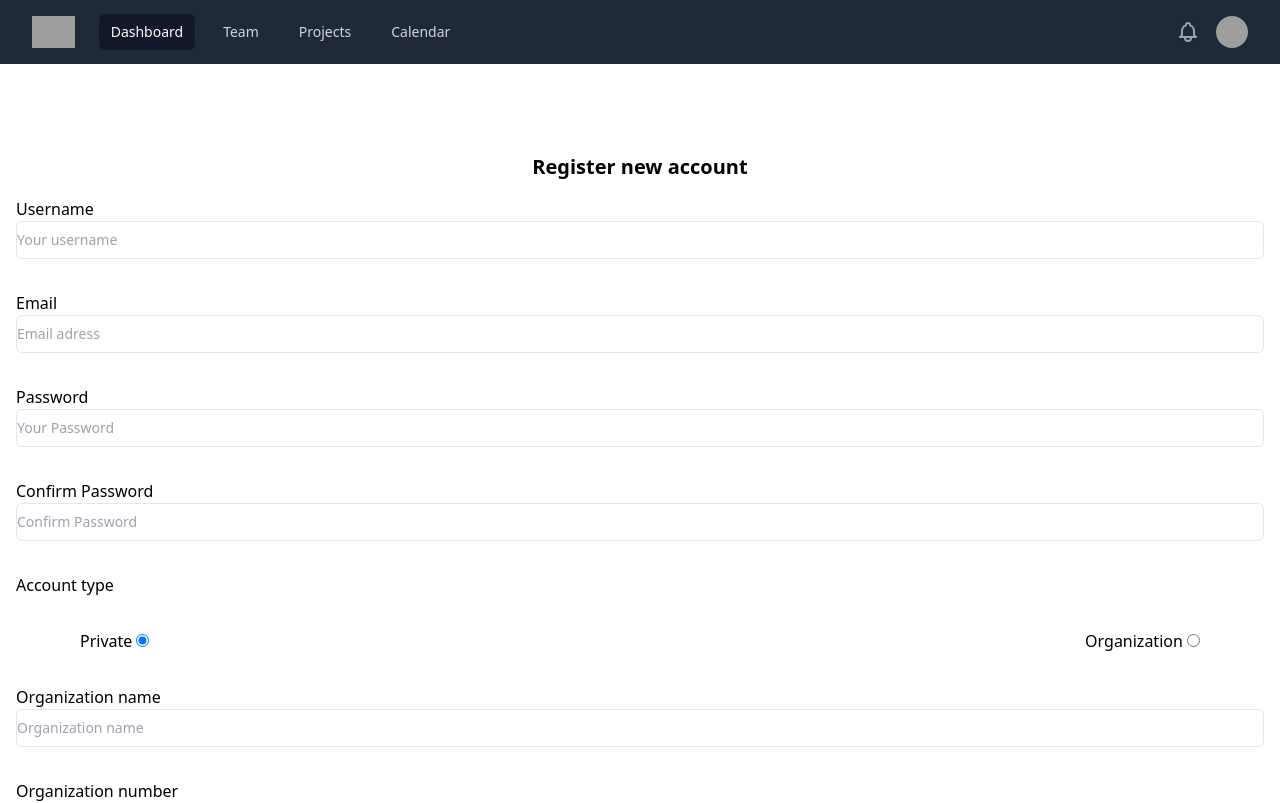
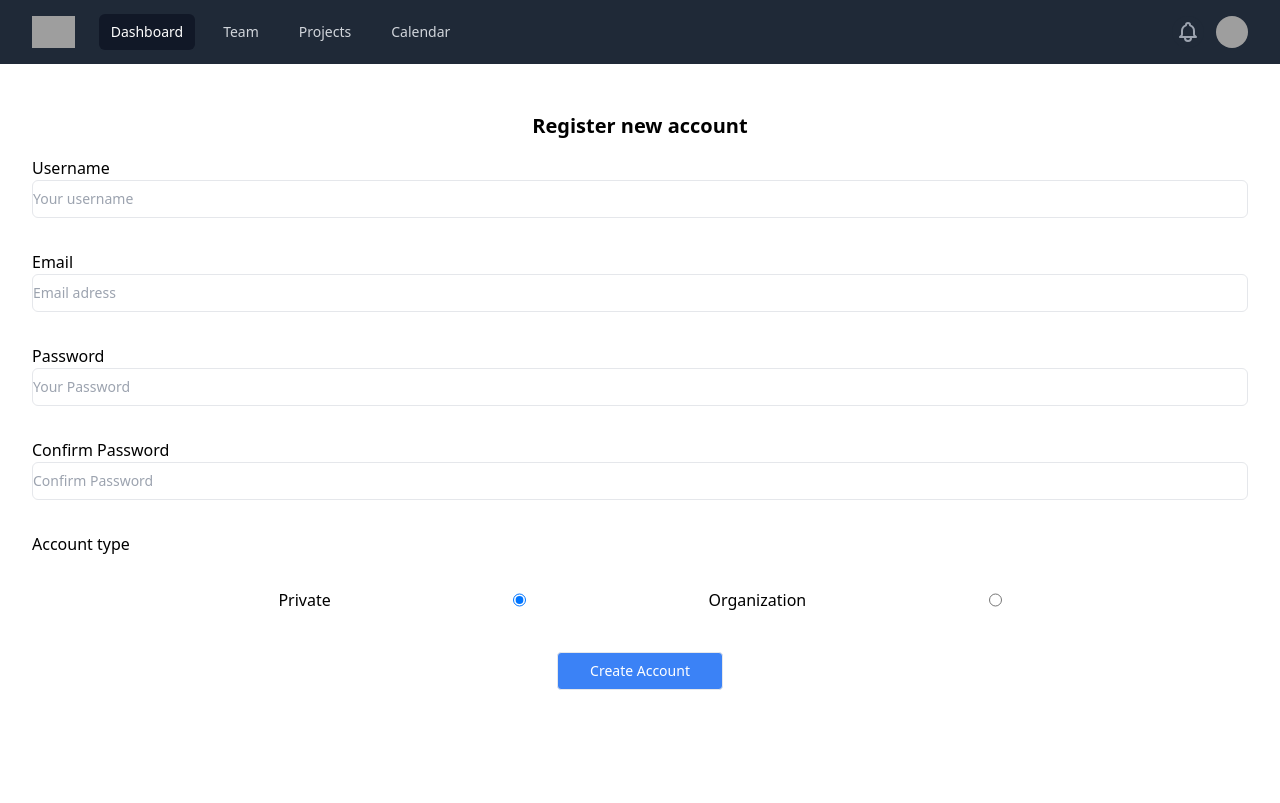
Before and after one commit to thedyze/auctionsite, a React (Vite) app in the folder frontend/: page /registration in a window 1280 px wide. Shown: the top 803 px of the page. Built offline with nearby package versions, Linux system fonts and the light colour scheme; grey boxes are pictures that could not be loaded.

Commit message:
Toggle for Organization input fields

```diff
--- /dev/null
+++ b/frontend/src/components/RegOrg.jsx
@@ -0,0 +1,50 @@
+import React, { Component } from "react";
+
+const inputStyle = `w-full py-2 mb-8 text-primary border rounded-md outline-none text-sm transition duration-150 ease-in-out `
+
+class RegOrg extends Component {
+  constructor(props) {
+
+    super(props);
+    this.state = {
+      toggle: false
+    };
+
+    this.toggleState = this.toggleState.bind(this);
+
+  }
+
+  toggleState() {
+    this.setState({
+      toggle: !this.state.toggle
+    });
+  }
+
+  render() {
+    const { toggle } = this.state;
+
+    return (
+      <> <div className={`flex justify-evenly w-full px-16 mt-8 my-8`}>
+        <label>Private </label>
+        <input type="radio" name="private" checked={!this.state.toggle} onChange={this.toggleState} />
+        <label>Organization </label>
+        <input type="radio" name="organization" checked={this.state.toggle} onChange={this.toggleState} />
+      </div>
+        {toggle &&
+          <>
+            <div className={`w-full`}>
+              <label>Organization name</label>
+              <input className={inputStyle} type="org-name" placeholder="Organization name" required></input>
+            </div>
+            <div className={`w-full`}>
+              <label>Organization number</label>
+              <input className={inputStyle} type="org-nr" placeholder="Organization number" required></input>
+            </div>
+          </>
+        }
+      </>
+    );
+  }
+}
+
+export default RegOrg;
--- a/frontend/src/pages/Registration.jsx
+++ b/frontend/src/pages/Registration.jsx
@@ -1,18 +1,19 @@
+import RegOrg from '../components/RegOrg';
+
 
 export const Registration = () => {
 
-
   const handleFormSubmit = (e) => {
     e.preventDefault();
-
   };
 
-  const formStyle = `h-screen flex flex-col justify-center items-center p-4 mt-12 my-12`
+
+  const formStyle = `flex flex-col justify-center items-center px-8`
   const formElementStyle = `w-full`
-  const radioElementStyle = `flex justify-between w-full px-16 mt-8 my-8`
   const inputStyle = `w-full py-2 mb-8 text-primary border rounded-md outline-none text-sm transition duration-150 ease-in-out `
-  const buttonStyle = `bg-blue-500 hover:bg-blue-700 my-4 py-2 px-4 text-sm text-white rounded border border-green focus:outline-none focus:border-green-dark`
-  const h1 = `font-bold text-xl items-center p-4 pt-12 mt-12 `
+  const buttonStyle = `bg-blue-500 hover:bg-blue-700 my-2 py-2 px-8 text-sm text-white rounded border border-green focus:outline-none focus:border-green-dark`
+  const h1 = `font-bold text-xl items-center p-4 mt-8 `
+
 
 
   return <div>
@@ -20,52 +21,33 @@ export const Registration = () => {
     <form className={formStyle} onSubmit={handleFormSubmit}>
       <h1 className={h1}>Register new account</h1>
       <div className={formElementStyle}>
-        <label for="username">Username </label>
+        <label>Username </label>
         <input className={inputStyle} type="username" placeholder="Your username" required></input>
       </div>
       <div className={formElementStyle}>
-        <label for="email">Email </label>
+        <label>Email </label>
         <input className={inputStyle} type="email" placeholder="Email adress" required></input>
       </div>
       <div className={formElementStyle}>
-        <label for="password">Password</label>
+        <label>Password</label>
         <input className={inputStyle} type="password" placeholder="Your Password" required></input>
       </div>
       <div className={formElementStyle}>
-        <label for="confirm-password">Confirm Password</label>
+        <label>Confirm Password</label>
         <input className={inputStyle} type="password" placeholder="Confirm Password" required></input>
       </div>
 
       <div className={formElementStyle}>
-        <label for="account">Account type </label>
-        <div className={radioElementStyle}>
-          <div>
-          <label class="container">Private </label>
-          <input type="radio" checked={true} />
-          <span class="checkmark"></span>
-          </div>
-          <div>
-          <label class="container">Organization </label>
-          <input type="radio" />
-          <span class="checkmark"></span>
-          </div>
+        <label>Account type </label>
+        <div className='flex flex-wrap content-center'>
+            <RegOrg />
         </div>
       </div>
 
-      <div className={formElementStyle}>
-        <label for="org-name">Organization name</label>
-        <input className={inputStyle} type="org-name" placeholder="Organization name" required></input>
-      </div>
-
-      <div className={formElementStyle}>
-        <label for="org-nr">Organization number</label>
-        <input className={inputStyle} type="org-nr" placeholder="Organization number" required></input>
-      </div>
-
-
-      <div className='flex justify-center items-center mt-6'>
+      <div className='flex justify-center items-center pb-8'>
         <button className={buttonStyle}>Create Account</button>
       </div>
+      <div className='min-h-200'>&nbsp;</div>
     </form>
   </div>
 
--- a/frontend/tailwind.config.js
+++ b/frontend/tailwind.config.js
@@ -2,10 +2,14 @@ module.exports = {
   purge: ["./index.html", "./src/**/*.{js,jsx}"],
   darkMode: false, // or 'media' or 'class'
   theme: {
+    minHeight: {
+      '100px': '200px',
+    },
     extend: {},
   },
   variants: {
     extend: {},
   },
-  plugins: [],
+
+  plugins: []
 };
```
